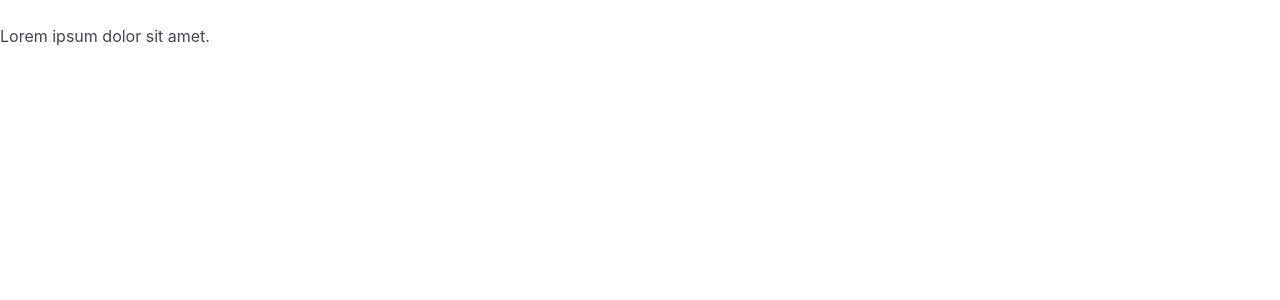
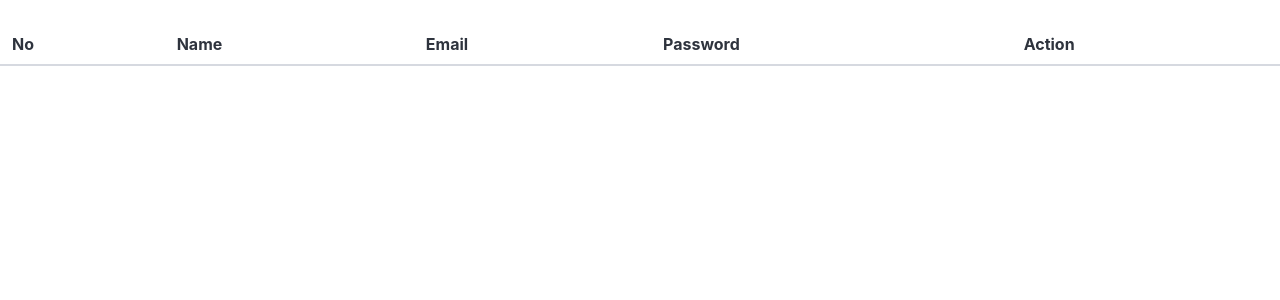
Before and after one commit to CaturAgeng/CRUD-With-React-Express-MySQL, a React (Create React App) app in the folder frontend/: page / in a window 1280 px wide. Shown: the top 300 px of the page. Built offline with nearby package versions, Linux system fonts and the light colour scheme; no server answers.

Commit message:
Add User Interface and fetch API

```diff
--- a/frontend/src/components/UserList.js
+++ b/frontend/src/components/UserList.js
@@ -1,10 +1,41 @@
-import React from 'react'
+import React, {useState, useEffect} from 'react';
+import axios from 'axios';
 
 const UserList = () => {
+const [users, setUsers] = useState([]);
+
+useEffect(() => {
+  getUsers();
+}, []);
+
+const getUsers = async () => {
+  const response = await axios.get('http://localhost:5000/users');
+  console.log(response.data);
+}
+
   return (
-    <div className="colums mt-5">
+    <div className="colums mt-5 is-centered">
         <div className="colum is-half">
-            <h1>Lorem ipsum dolor sit amet.</h1>
+            <table className='table is-striped is-fullwidth'>
+              <thead>
+                <tr>
+                  <th>No</th>
+                  <th>Name</th>
+                  <th>Email</th>
+                  <th>Password</th>
+                  <th>Action</th>
+                </tr>
+              </thead>
+              <tbody>
+                <tr>
+                  <td></td>
+                  <td></td>
+                  <td></td>
+                  <td></td>
+                  <td></td>
+                </tr>
+              </tbody>
+            </table>
         </div>
     </div>
   )
```
